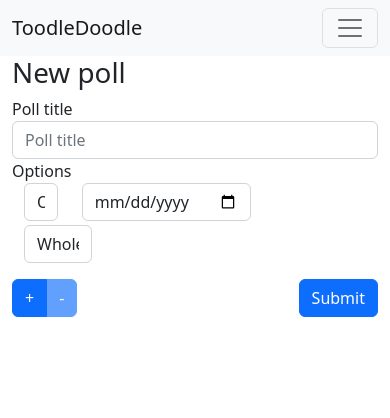
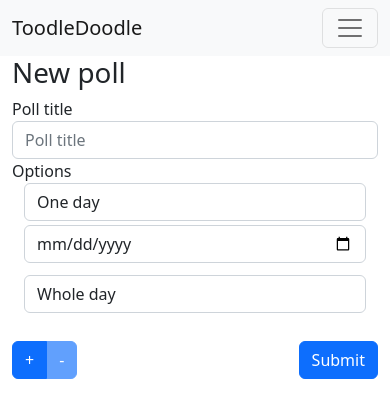
Before and after one commit to 5K1PY/ToodleDoodle, a Flask app: page /new_poll in a window 390 px wide. Shown: the top 418 px of the page. Run offline with Flask 2, Linux system fonts and the light colour scheme.

Commit message:
Responsive design for new poll

```diff
--- a/templates/new_poll.html
+++ b/templates/new_poll.html
@@ -22,20 +22,20 @@
         {{form.options.label}}
         {% for option in form.options %}
             {% set oid = 'options-' + (loop.index-1) | string %}
-            <div id="{{oid}}" class="container options-entry">
+            <div id="{{oid}}" class="container mb-3 options-entry">
                 <div class="row" id="{{oid}}-row1">
-                    <div class="col mb-1" id="{{oid}}-day_mode-box">
+                    <div class="col-lg-3 mb-1" id="{{oid}}-day_mode-box">
                         {{option.day_mode(class_="form-control day-mode")}}
                     </div>
-                    <div class="input-group mb-1 col" id="{{oid}}-day1-box">
+                    <div class="input-group mb-1 col-lg" id="{{oid}}-day1-box">
                         <span class="input-group-text" id="{{oid}}-day_from">from</span>
                         {{option.day1(class_="form-control")}}
                     </div>
-                    <div class="input-group mb-1 col" id="{{oid}}-day2-box">
+                    <div class="input-group mb-1 col-lg" id="{{oid}}-day2-box">
                         <span class="input-group-text {{oid}}-day2-box-inside" id="{{oid}}-day_to">to</span>
                         {{option.day2(class_="form-control " + oid + "-day2-box-inside")}}
                     </div>
-                    <div class="input-group mb-1 col" id="{{oid}}-day_increment-box">
+                    <div class="input-group mb-1 col-lg" id="{{oid}}-day_increment-box">
                         <span class="input-group-text {{oid}}-day_increment-box-inside" id="{{oid}}-day_every">every</span>
                         {{option.day_increment(class_="form-control " + oid + "-day_increment-box-inside")}}
                         <span class="input-group-text {{oid}}-day_increment-box-inside" id="{{oid}}-day_days">days</span>
@@ -43,21 +43,21 @@
                 </div>
 
                 <div class="row" id="{{oid}}-row2">
-                    <div class="mb-3 col-3" id="{{oid}}-time_mode-box"> {{option.time_mode(class_="form-control time-mode")}} </div>
-                    <div class="input-group mb-3 col" id="{{oid}}-time1-box">
+                    <div class="mb-1 col-lg-3" id="{{oid}}-time_mode-box"> {{option.time_mode(class_="form-control time-mode")}} </div>
+                    <div class="input-group mb-1 col-lg" id="{{oid}}-time1-box">
                         <span class="input-group-text" id="{{oid}}-time_from" hidden>from</span>
                         {{option.time1(class_="form-control", hidden=True)}}
                     </div>
-                    <div class="input-group mb-3 col" id="{{oid}}-time2-box">
+                    <div class="input-group mb-1 col-lg" id="{{oid}}-time2-box">
                         <span class="input-group-text" id="{{oid}}-time_to" hidden>to</span>
                         {{option.time2(class_="form-control", hidden=True)}}
                     </div>
-                    <div class="input-group mb-3 col" id="{{oid}}-time_increment-box" hidden>
+                    <div class="input-group mb-1 col-lg" id="{{oid}}-time_increment-box" hidden>
                         <span class="input-group-text" id="{{oid}}-time_every">every</span>
                         {{option.time_increment(class_="form-control mode", step=30)}}
                         <span class="input-group-text" id="{{oid}}-time_mins">mins</span>
                     </div>
-                    <div class="col mb-3" id="{{oid}}-time3-box" hidden>
+                    <div class="col-lg mb-1" id="{{oid}}-time3-box" hidden>
                         {{option.time3(class_="form-control mode")}}
                     </div>
                 </div>
```
